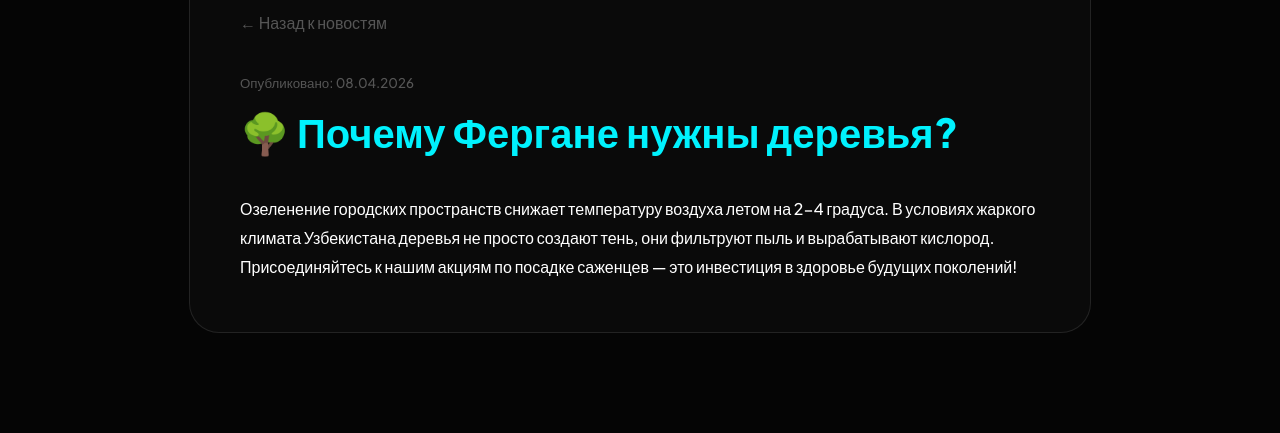
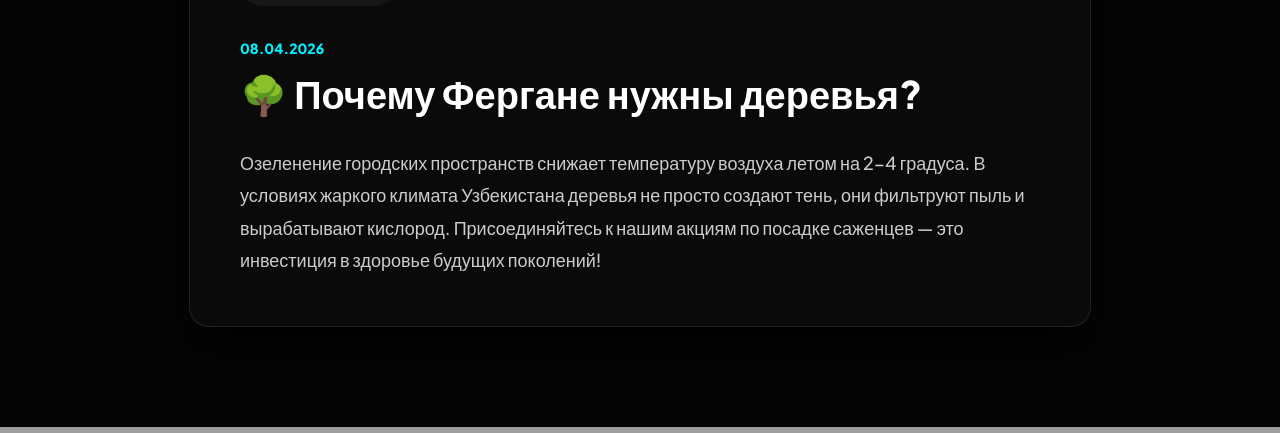
Before and after one commit to legendaryindra09-maker/my-eco-project, a Flask app: page /article/1 in a window 1280 px wide. Shown: the part 401-834 px from the top of the page. Run offline with Flask 3, Linux system fonts and the light colour scheme; data comes from the database, SQL or seed files in the repository.

Commit message:
Update article_detail.html

```diff
--- a/templates/article_detail.html
+++ b/templates/article_detail.html
@@ -2,23 +2,26 @@
 <html lang="ru">
 <head>
     <meta charset="UTF-8">
-    <title>{{ article.title }}</title>
+    <title>{{ article.title }} | ECO-UZB</title>
     <link href="https://fonts.googleapis.com/css2?family=Plus+Jakarta+Sans:wght@300;500;800&display=swap" rel="stylesheet">
+    <link rel="stylesheet" href="https://cdnjs.cloudflare.com/ajax/libs/font-awesome/6.0.0/css/all.min.css">
     <style>
         body { margin: 0; font-family: 'Plus Jakarta Sans', sans-serif; background: #050505; color: white; line-height: 1.8; }
-        .header-img { width: 100%; height: 50vh; object-fit: cover; }
-        .content { max-width: 800px; margin: -50px auto 100px; background: #0a0a0a; padding: 50px; border-radius: 30px; border: 1px solid rgba(255,255,255,0.1); position: relative; }
-        h1 { font-size: 40px; color: #00f2fe; margin-top: 0; }
-        .back-link { display: block; margin-bottom: 30px; color: #555; text-decoration: none; }
+        .hero-img { width: 100%; height: 45vh; object-fit: cover; border-bottom: 2px solid #00f2fe; }
+        .content-box { max-width: 800px; margin: -60px auto 100px; background: #0a0a0a; padding: 50px; border-radius: 20px; border: 1px solid rgba(255,255,255,0.1); position: relative; box-shadow: 0 20px 40px rgba(0,0,0,0.8); }
+        .back-btn { display: inline-block; padding: 10px 20px; background: rgba(255,255,255,0.05); color: white; text-decoration: none; border-radius: 50px; margin-bottom: 30px; font-size: 14px; transition: 0.3s; }
+        .back-btn:hover { background: #00f2fe; color: black; }
+        h1 { font-size: 38px; margin: 10px 0 30px; color: white; line-height: 1.2; }
+        .text-body { font-size: 18px; color: #ccc; }
     </style>
 </head>
 <body>
-    <img src="{{ article.image_url }}" class="header-img">
-    <div class="content">
-        <a href="/" class="back-link">← Назад к новостям</a>
-        <small style="color: #555;">Опубликовано: {{ article.date_added }}</small>
+    <img src="{{ article.image_url }}" class="hero-img">
+    <div class="content-box">
+        <a href="/" class="back-btn"><i class="fa-solid fa-arrow-left"></i> Назад к статьям</a>
+        <div style="color: #00f2fe; font-weight: bold; font-size: 14px;">{{ article.date_added }}</div>
         <h1>{{ article.title }}</h1>
-        <div>{{ article.content }}</div>
+        <div class="text-body">{{ article.content }}</div>
     </div>
 </body>
 </html>
```
